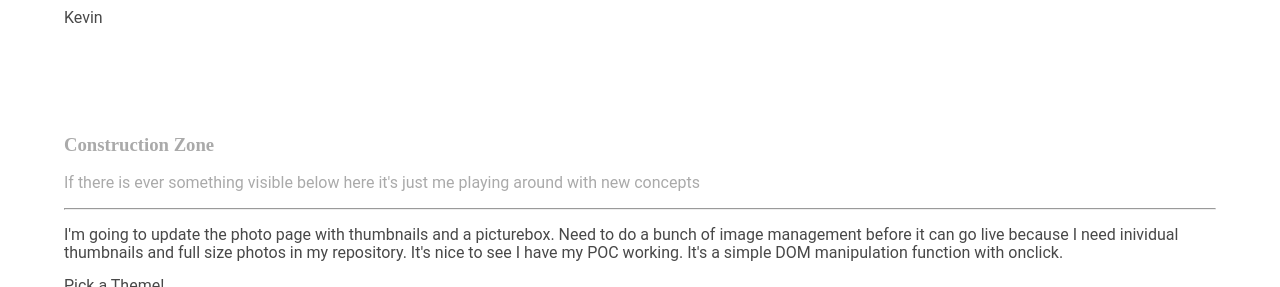
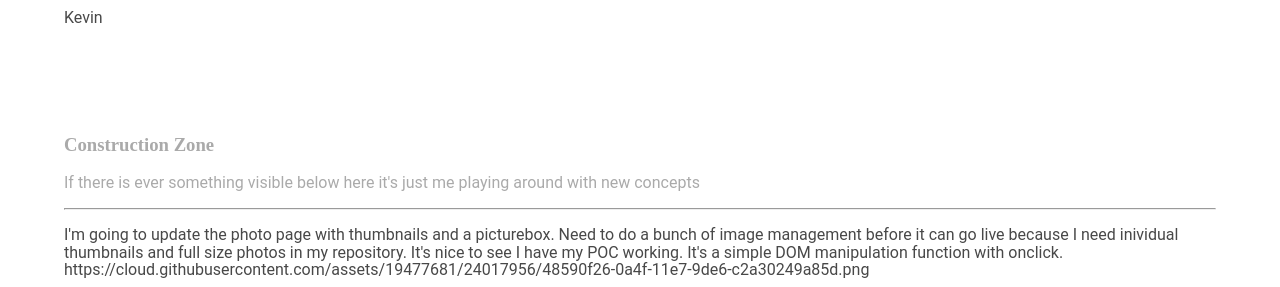
Before and after one commit to mo4dawg/mo4dawg.github.io, a Jekyll site: the page built from theSite/index.html, in a window 1280 px wide and 900 px high, scrolled down 1032 px, cut to the strip 0-287 px from the top of the window. Built offline with Jekyll 4.4.1, drawn with Linux system fonts in a browser that asks for light colours.

Commit message:
Update index.html

```diff
--- a/theSite/index.html
+++ b/theSite/index.html
@@ -57,7 +57,7 @@
 	<p style="color:#AAAAAA">If there is ever something visible below here it's just me playing around with new concepts</p>
 <hr>
 <p> I'm going to update the photo page with thumbnails and a picturebox.  Need to do a bunch of image management before it can go live because I need inividual thumbnails and full size photos in my repository.  It's nice to see I have my POC working.  It's a simple DOM manipulation function with onclick.
-<br />
+<br />	https://cloud.githubusercontent.com/assets/19477681/24017956/48590f26-0a4f-11e7-9de6-c2a30249a85d.png
 <p> Pick a Theme!</p>
 <div  id="mainContainer">
    <table>
@@ -66,7 +66,7 @@
        <div id="leftNav">
       	<img src="https://cloud.githubusercontent.com/assets/19477681/22032408/3888f4e6-dc99-11e6-90ef-41ef703a293b.jpg" alt="husky colors" title="Husky Colors" onclick="showImage('22032408/3888f4e6-dc99-11e6-90ef-41ef703a293b.jpg');" />
       	<br />
-      	<img src="https://cloud.githubusercontent.com/assets/19477681/21833290/ff512654-d765-11e6-8306-cb2a1888901e.jpg"  alt="Seahawks Logo" title="Seahawk Logo" onclick="showImage('21833290/ff512654-d765-11e6-8306-cb2a1888901e.jpg');" />
+      	<img src="https://cloud.githubusercontent.com/assets/19477681/21833290/ff512654-d765-11e6-8306-cb2a1888901e.jpg"  alt="Seahawks Logo" title="Seahawk Logo" onclick="showImage('24017956/48590f26-0a4f-11e7-9de6-c2a30249a85d.png');" />
       	<br />
       	<img src="https://cloud.githubusercontent.com/assets/19477681/22004707/d7784610-dc12-11e6-8a61-fe288761d12d.png" alt="Sounders Logo" title="Sounders Logo" onclick="showImage('24017583/d6389c5a-0a4d-11e7-8661-8891e4b4fe3f.png');" />
       	<br />
@@ -74,7 +74,7 @@
 	<br />
    	<img src="https://cloud.githubusercontent.com/assets/19477681/22032408/3888f4e6-dc99-11e6-90ef-41ef703a293b.jpg" alt="husky colors" title="Husky Colors" onclick="showImage('22032408/3888f4e6-dc99-11e6-90ef-41ef703a293b.jpg');" />
       	<br />
-      	<img src="https://cloud.githubusercontent.com/assets/19477681/21833290/ff512654-d765-11e6-8306-cb2a1888901e.jpg"  alt="Seahawks Logo" title="Seahawk Logo" onclick="showImage('21833290/ff512654-d765-11e6-8306-cb2a1888901e.jpg');" />
+      	<img src="https://cloud.githubusercontent.com/assets/19477681/21833290/ff512654-d765-11e6-8306-cb2a1888901e.jpg"  alt="Seahawks Logo" title="Seahawk Logo" onclick="showImage('24017956/48590f26-0a4f-11e7-9de6-c2a30249a85d.png');" />
       	<br />
       	<img src="https://cloud.githubusercontent.com/assets/19477681/22004707/d7784610-dc12-11e6-8a61-fe288761d12d.png" alt="Sounders Logo" title="Sounders Logo" onclick="showImage('24017583/d6389c5a-0a4d-11e7-8661-8891e4b4fe3f.png');" />
 	<br />
```
